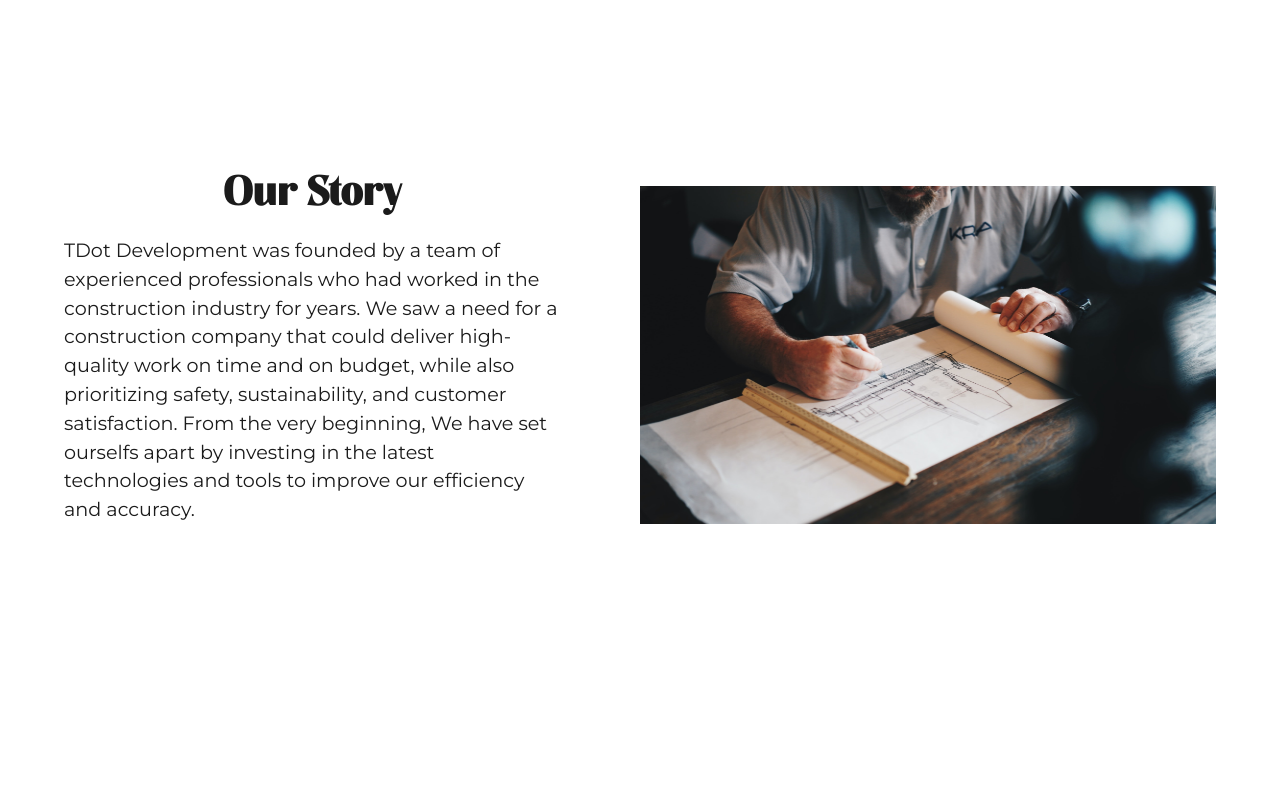
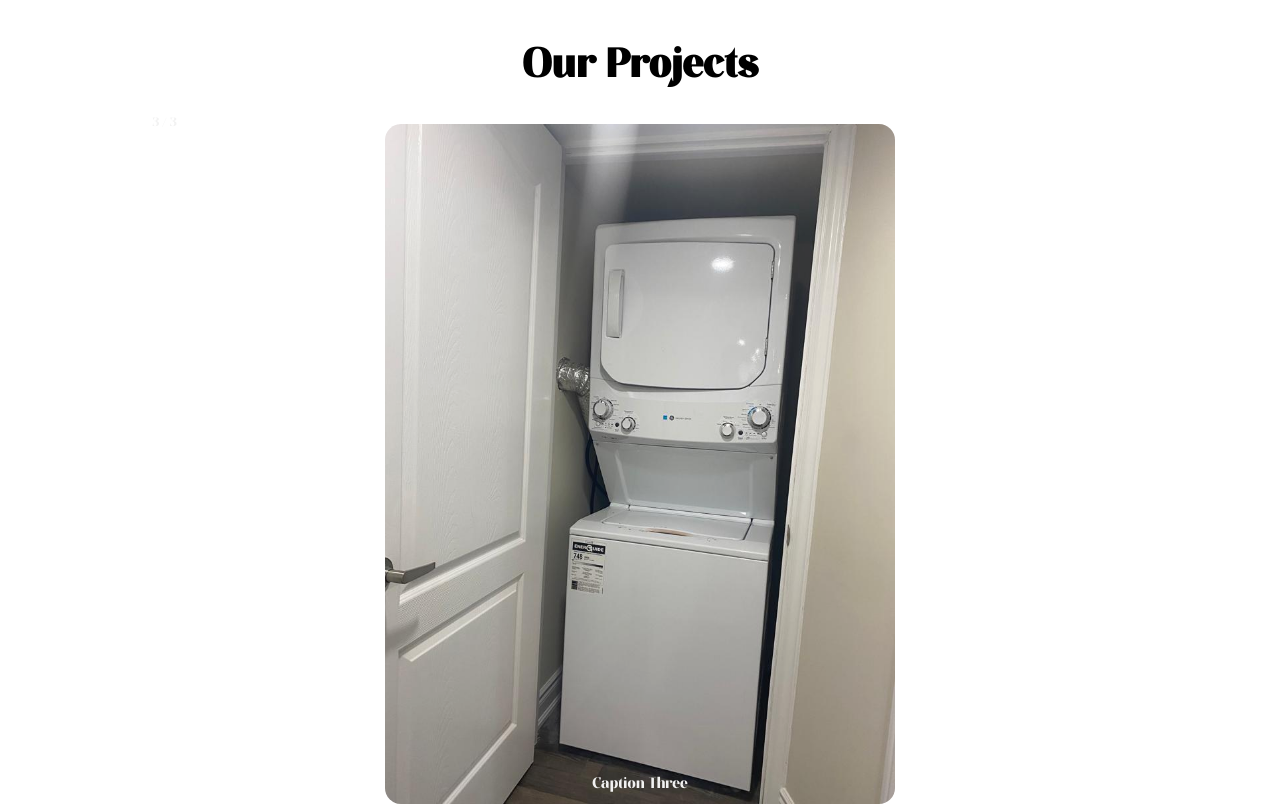
Before and after one commit to sahebbhalla/TDotdevelopment, a website: page index.html in a window 1280 px wide. Shown: the part 1220-2028 px from the top of the page. Before the commit the page ends 1808 px from the top, so only its background shows below. Drawn offline with nearby package versions, Linux system fonts and the light colour scheme.

Commit message:
Added some slides

```diff
--- a/Assets/css/style.css
+++ b/Assets/css/style.css
@@ -159,7 +159,61 @@ nav svg{
     width: 100%;
     margin-top: 2rem;
 }
+.portfolio{
+    height: 100vh;
+    font-family: "argonite", sans-serif;
+    text-align: center;
+}
+.slideshow-container {
+    max-width: 1000px;
+    position: relative;
+    margin: auto;
+  }
 
+  /* Hide the images by default */
+  .mySlides {
+    display: none;
+  }
+  .slide{
+
+    border-radius: 1rem;
+    margin-top: 1rem;
+    max-height: 85vh;
+  }
+
+  /* Caption text */
+  .text {
+    color: #f2f2f2;
+    font-size: 15px;
+    padding: 8px 12px;
+    position: absolute;
+    bottom: 8px;
+    width: 100%;
+    text-align: center;
+  }
+
+  /* Number text (1/3 etc) */
+  .numbertext {
+    color: #f2f2f2;
+    font-size: 12px;
+    padding: 8px 12px;
+    position: absolute;
+    top: 0;
+  }
+
+
+
+
+  /* Fading animation */
+  .fade {
+    animation-name: fade;
+    animation-duration:2.5s;
+  }
+
+  @keyframes fade {
+    from {opacity: .4}
+    to {opacity: 1}
+  }
 @media screen and (min-width:768px) {
         body{
             padding:0%;
--- a/Assets/js/script.js
+++ b/Assets/js/script.js
@@ -34,3 +34,18 @@ medias.forEach((media) => {
 
 
 });
+
+let slideIndex = 0;
+showSlides();
+
+function showSlides() {
+  let i;
+  let slides = document.getElementsByClassName("mySlides");
+  for (i = 0; i < slides.length; i++) {
+    slides[i].style.display = "none";
+  }
+  slideIndex++;
+  if (slideIndex > slides.length) {slideIndex = 1}
+  slides[slideIndex-1].style.display = "block";
+  setTimeout(showSlides, 2000); // Change image every 2 seconds
+}
--- a/index.html
+++ b/index.html
@@ -17,7 +17,7 @@
   <body>
     <section class="front-page">
       <img
-        src="./assets/images/branding/background-large.jpg"
+        src="./assets/images/branding/jeriden-villegas-VLPUm5wP5Z0-unsplash.jpg"
         class="hero"
         alt="construction"
       />
@@ -30,6 +30,7 @@
           <a href="#">Our Story</a>
           <a href="#">Services</a>
           <a href="#">Projects</a>
+          <a href="#">Phone</a>
         </div>
         <svg
           width="44"
@@ -93,6 +94,46 @@
       </div>
     </section>
     <section class="portfolio">
+      <h2>Our Projects</h2>
+      <div class="slideshow-container">
+
+        <!-- Full-width images with number and caption text -->
+        <div class="mySlides fade">
+          <div class="numbertext">1 / 3</div>
+          <img class = "slide"src="./Assets/images/finished/IMG-20221209-WA0007.jpg">
+          <div class="text">Caption Text</div>
+        </div>
+
+        <div class="mySlides fade">
+          <div class="numbertext">2 / 3</div>
+          <img class = "slide" src="./Assets/images/finished/IMG-20221209-WA0008.jpg">
+          <div class="text">Caption Two</div>
+        </div>
+
+        <div class="mySlides fade">
+          <div class="numbertext">3 / 3</div>
+          <img class = "slide" src="./Assets/images/finished/IMG-20221209-WA0009.jpg" >
+          <div class="text">Caption Three</div>
+        </div>
+        <div class="mySlides fade">
+          <div class="numbertext">3 / 3</div>
+          <img class = "slide" src="./Assets/images/finished/IMG-20221209-WA0010.jpg" >
+          <div class="text">Caption Three</div>
+        </div>        <div class="mySlides fade">
+          <div class="numbertext">3 / 3</div>
+          <img class = "slide" src="./Assets/images/finished//IMG-20221209-WA0011.jpg" >
+          <div class="text">Caption Three</div>
+        </div>
+         <div class="mySlides fade">
+          <div class="numbertext">3 / 3</div>
+          <img class = "slide" src="./Assets/images/finished/IMG-20221209-WA0012.jpg" >
+          <div class="text">Caption Three</div>
+        </div>
+        <div class="mySlides fade">
+          <div class="numbertext">3 / 3</div>
+          <img class = "slide" src="./Assets/images/finished/IMG-20221209-WA0014.jpg" >
+          <div class="text">Caption Three</div>
+        </div>
 
     </section>
     <section class="about">
```
